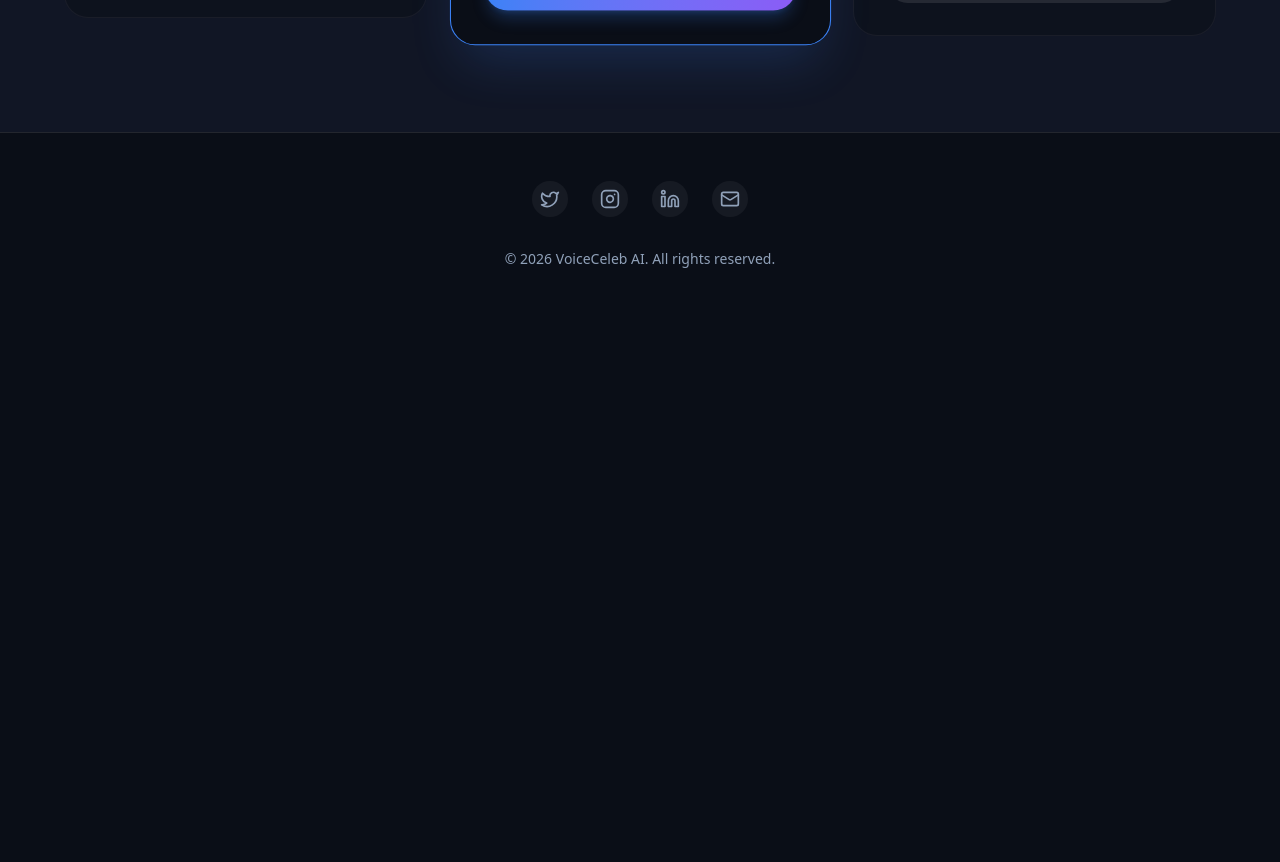
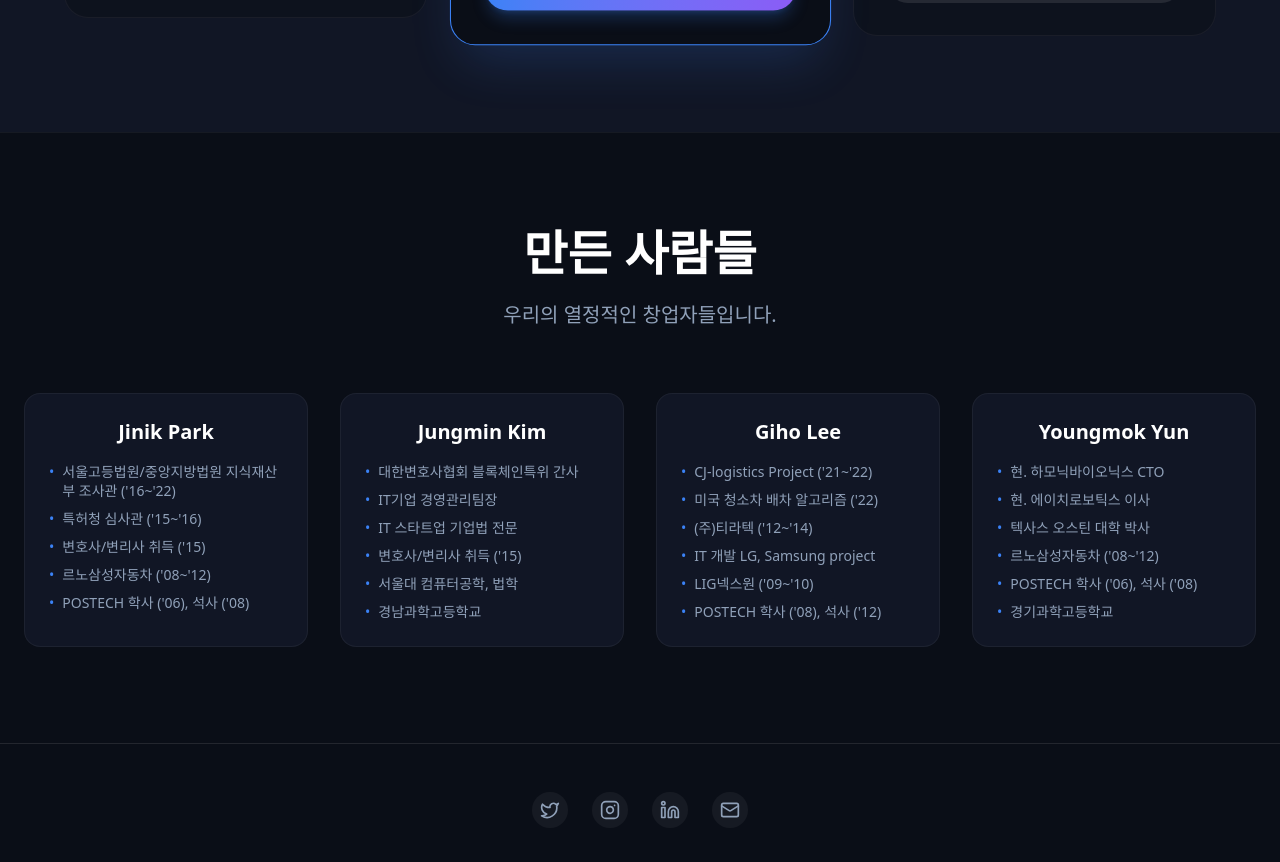
Before and after one commit to lawbase/voiceceleb, a Next.js app: page / in a window 1280 px wide. Shown: the part 3540-4402 px from the top of the page. Before the commit the page ends 3857 px from the top, so only its background shows below. Built offline with nearby package versions, Linux system fonts and the light colour scheme.

Commit message:
feat: add Team section below Pricing

```diff
--- a/src/app/page.js
+++ b/src/app/page.js
@@ -3,6 +3,7 @@ import Hero from "@/components/Hero";
 import Playground from "@/components/Playground";
 import Features from "@/components/Features";
 import Pricing from "@/components/Pricing";
+import Team from "@/components/Team";
 import Contact from "@/components/Contact";
 import { Twitter, Instagram, Linkedin, Mail } from 'lucide-react';
 
@@ -31,6 +32,7 @@ export default function Home() {
         <Playground />
         <Features />
         <Pricing />
+        <Team />
       </main>
       <Footer />
     </div>
--- /dev/null
+++ b/src/components/Team.jsx
@@ -0,0 +1,41 @@
+'use client';
+
+import React from 'react';
+import { useLanguage } from './LanguageContext';
+
+const Team = () => {
+    const { t } = useLanguage();
+
+    return (
+        <section className="py-24 bg-navy-900 border-t border-white/5 relative">
+            <div className="container mx-auto px-6">
+                <div className="text-center mb-16 animate-fade-in opacity-0">
+                    <h2 className="text-4xl md:text-5xl font-bold mb-6 text-white">{t.team.title}</h2>
+                    <p className="text-xl text-slate-400 max-w-2xl mx-auto">{t.team.subtitle}</p>
+                </div>
+
+                <div className="grid md:grid-cols-2 lg:grid-cols-4 gap-8">
+                    {t.team.members.map((member, index) => (
+                        <div
+                            key={index}
+                            className="bg-navy-800 rounded-2xl p-6 border border-white/5 hover:border-white/10 transition-all hover:-translate-y-1 animate-fade-in opacity-0 flex flex-col"
+                            style={{ animationDelay: `${(index + 1) * 100}ms`, animationFillMode: 'forwards' }}
+                        >
+                            <h3 className="text-xl font-bold text-white mb-4 text-center">{member.name}</h3>
+                            <ul className="space-y-2 text-sm text-slate-400 flex-1">
+                                {member.desc.map((line, i) => (
+                                    <li key={i} className="flex items-start">
+                                        <span className="mr-2 text-accent-blue">•</span>
+                                        <span className="leading-snug">{line}</span>
+                                    </li>
+                                ))}
+                            </ul>
+                        </div>
+                    ))}
+                </div>
+            </div>
+        </section>
+    );
+};
+
+export default Team;
--- a/src/data/translations.js
+++ b/src/data/translations.js
@@ -56,6 +56,55 @@ export const translations = {
           period: "",
           features: ["Unlimited generation", "Custom Voice Models", "API Access", "Dedicated Account Manager"],
           cta: "Contact Sales"
+        }
+      ]
+    },
+    team: {
+      title: "Team",
+      subtitle: "Our hardworking founders.",
+      members: [
+        {
+          name: "Jinik Park",
+          desc: [
+            "Investigator, IP Dept. Seoul High/Central District Court ('16~'22)",
+            "Examiner, KIPO ('15~'16)",
+            "Obtained Attorney/Patent Attorney License ('15)",
+            "Renault Samsung Motors ('08~'12)",
+            "POSTECH B.S. ('06), M.S. ('08)"
+          ]
+        },
+        {
+          name: "Jungmin Kim",
+          desc: [
+            "Sec., Blockchain Special Committee of Korean Bar Assoc.",
+            "Head of Management, IT Company",
+            "Specialized Attorney for IT Startups",
+            "Obtained Attorney/Patent Attorney License ('15)",
+            "Seoul National Univ., Computer Eng. & Law",
+            "Gyeongnam Science High School"
+          ]
+        },
+        {
+          name: "Giho Lee",
+          desc: [
+            "CJ-logistics Project ('21~'22)",
+            "US Cleaning Car Dispatch algorithm ('22)",
+            "Thira-utech Co., Ltd. ('12~'14)",
+            "IT Dev LG, Samsung project",
+            "LIG Nex1 ('09~'10)",
+            "POSTECH B.S. ('08), M.S. ('12)"
+          ]
+        },
+        {
+          name: "Youngmok Yun",
+          desc: [
+            "Current CTO, Harmonic Bionics",
+            "Current Director, H-Robotics",
+            "Ph.D., UT Austin",
+            "Renault Samsung Motors ('08~'12)",
+            "POSTECH B.S. ('06), M.S. ('08)",
+            "Gyeonggi Science High School"
+          ]
         }
       ]
     },
@@ -155,6 +204,55 @@ export const translations = {
         }
       ]
     },
+    team: {
+      title: "만든 사람들",
+      subtitle: "우리의 열정적인 창업자들입니다.",
+      members: [
+        {
+          name: "Jinik Park",
+          desc: [
+            "서울고등법원/중앙지방법원 지식재산부 조사관 ('16~'22)",
+            "특허청 심사관 ('15~'16)",
+            "변호사/변리사 취득 ('15)",
+            "르노삼성자동차 ('08~'12)",
+            "POSTECH 학사 ('06), 석사 ('08)"
+          ]
+        },
+        {
+          name: "Jungmin Kim",
+          desc: [
+            "대한변호사협회 블록체인특위 간사",
+            "IT기업 경영관리팀장",
+            "IT 스타트업 기업법 전문",
+            "변호사/변리사 취득 ('15)",
+            "서울대 컴퓨터공학, 법학",
+            "경남과학고등학교"
+          ]
+        },
+        {
+          name: "Giho Lee",
+          desc: [
+            "CJ-logistics Project ('21~'22)",
+            "미국 청소차 배차 알고리즘 ('22)",
+            "(주)티라텍 ('12~'14)",
+            "IT 개발 LG, Samsung project",
+            "LIG넥스원 ('09~'10)",
+            "POSTECH 학사 ('08), 석사 ('12)"
+          ]
+        },
+        {
+          name: "Youngmok Yun",
+          desc: [
+            "현. 하모닉바이오닉스 CTO",
+            "현. 에이치로보틱스 이사",
+            "텍사스 오스틴 대학 박사",
+            "르노삼성자동차 ('08~'12)",
+            "POSTECH 학사 ('06), 석사 ('08)",
+            "경기과학고등학교"
+          ]
+        }
+      ]
+    },
     contact: {
       title: "문의하기",
       subtitle: "궁금한 점이 있으신가요? 언제든 연락주세요.",
```
